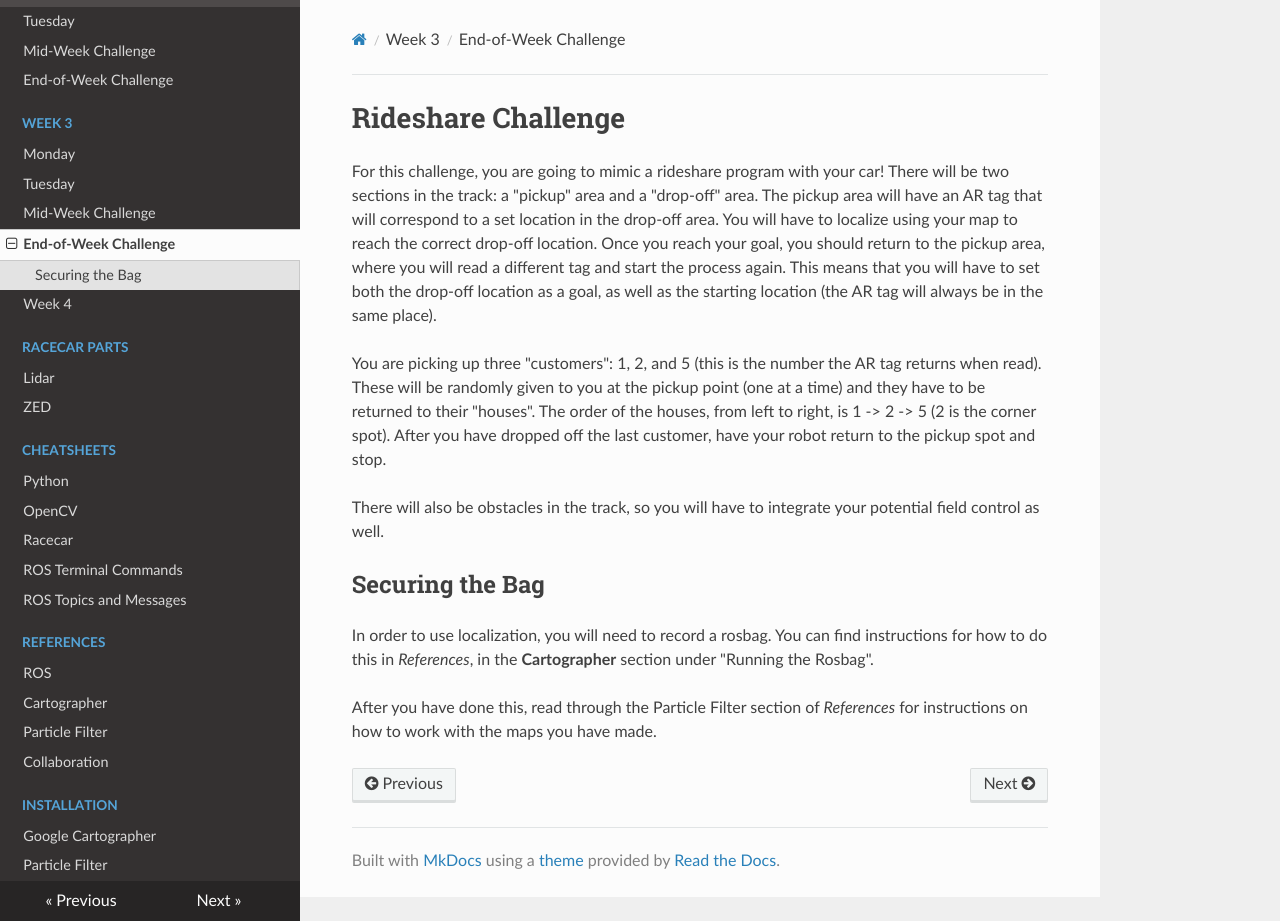
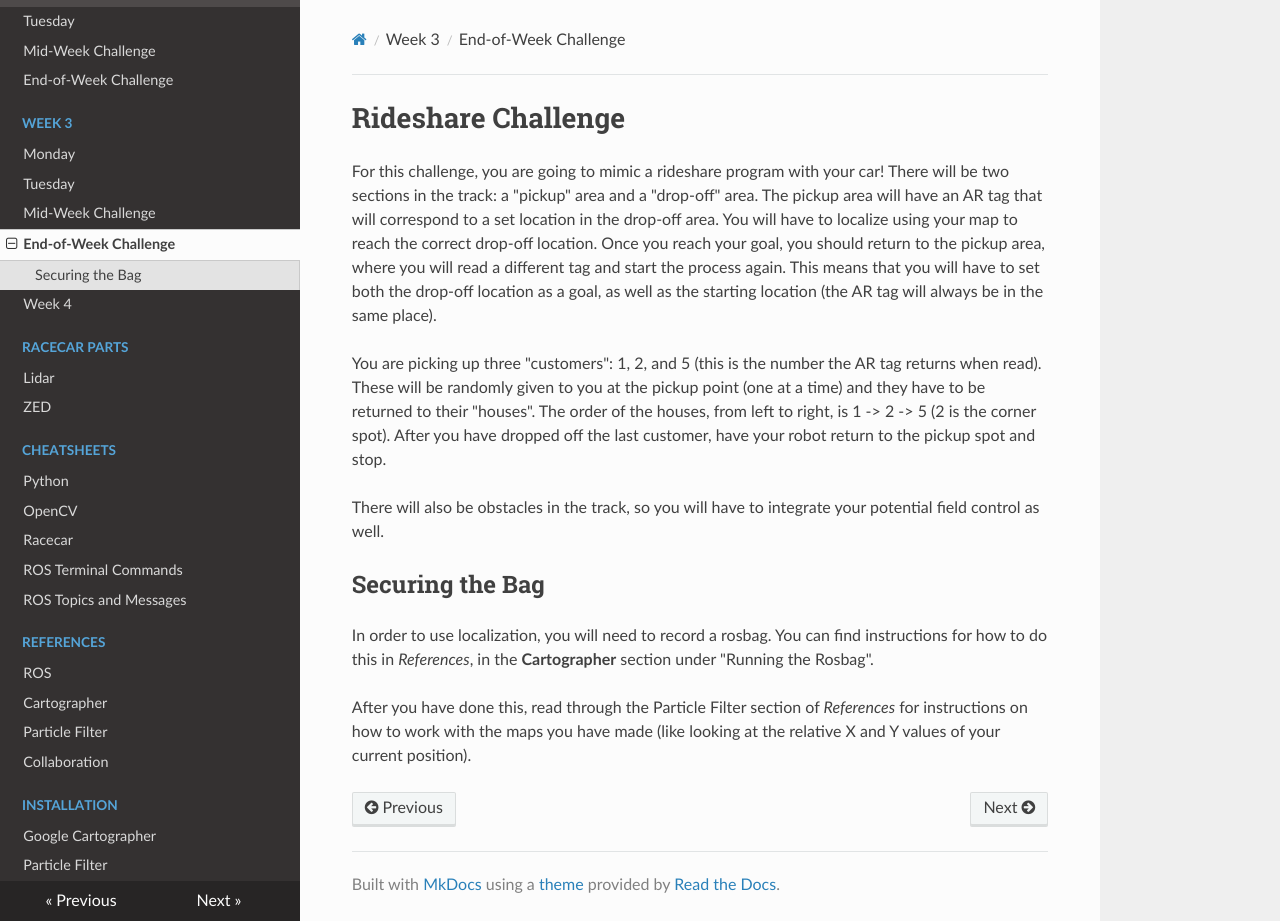
Before and after one commit to ChrisLindland/racecar-website, an MkDocs documentation site: the page built from docs/week3/04_eow/lab.md, in a window 1280 px wide and 921 px high. Built offline with MkDocs 1.6.1, drawn with Linux system fonts in a browser that asks for light colours; nearby versions of some CDN libraries.

Commit message:
Update lab.md

```diff
--- a/docs/week3/04_eow/lab.md
+++ b/docs/week3/04_eow/lab.md
@@ -9,4 +9,4 @@
 ## Securing the Bag
 In order to use localization, you will need to record a rosbag. You can find instructions for how to do this in *References*, in the **Cartographer** section under "Running the Rosbag".
 
-After you have done this, read through the Particle Filter section of *References* for instructions on how to work with the maps you have made.
+After you have done this, read through the Particle Filter section of *References* for instructions on how to work with the maps you have made (like looking at the relative X and Y values of your current position).
```
